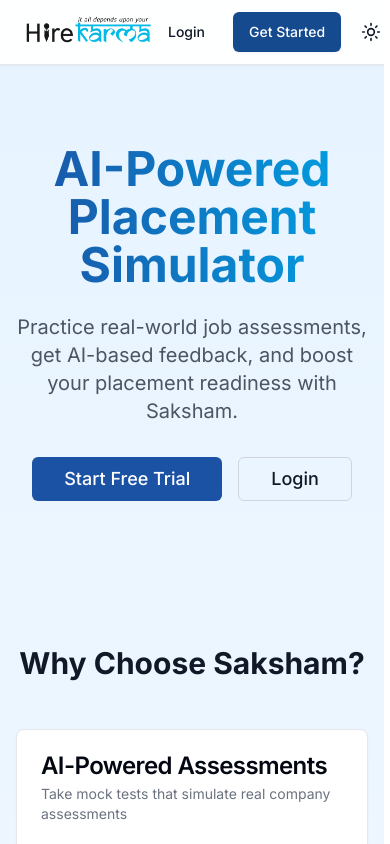
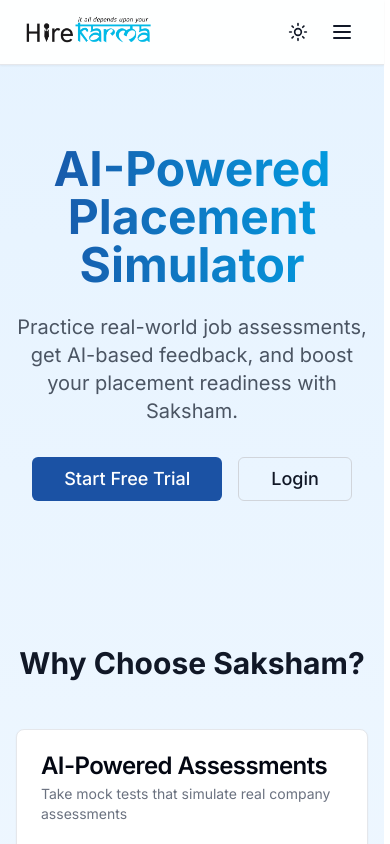
Before and after one commit to HIREKARMA1/saksham-ui, a Next.js app: page / in a window 390 px wide. Shown: the top 844 px of the page. Built offline with nearby package versions, Linux system fonts and the light colour scheme.

Commit message:
added a hamburger button

```diff
--- a/components/Navbar.tsx
+++ b/components/Navbar.tsx
@@ -4,16 +4,30 @@
 import Image from 'next/image'
 import { useTheme } from 'next-themes'
 import { useEffect, useState } from 'react'
+import { Menu, X } from 'lucide-react'
 import { Button } from '@/components/ui/button'
 import { ThemeToggle } from '@/components/ui/theme-toggle'
 
 export function Navbar() {
     const { theme } = useTheme()
     const [mounted, setMounted] = useState(false)
+    const [mobileMenuOpen, setMobileMenuOpen] = useState(false)
 
     useEffect(() => {
         setMounted(true)
     }, [])
+
+    // Close mobile menu when clicking outside or on a link
+    useEffect(() => {
+        if (mobileMenuOpen) {
+            document.body.style.overflow = 'hidden'
+        } else {
+            document.body.style.overflow = 'unset'
+        }
+        return () => {
+            document.body.style.overflow = 'unset'
+        }
+    }, [mobileMenuOpen])
 
     return (
         <header className="border-b border-gray-200 dark:border-gray-700 bg-white/95 dark:bg-gray-900/95 backdrop-blur-md sticky top-0 z-50 shadow-sm">
@@ -42,8 +56,8 @@
                         </div>
                     </Link>
 
-                    {/* Right Section */}
-                    <div className="flex items-center gap-3">
+                    {/* Desktop Navigation */}
+                    <div className="hidden md:flex items-center gap-3">
                         <Link href="/auth/login">
                             <Button
                                 variant="ghost"
@@ -61,8 +75,57 @@
                         </Link>
                         <ThemeToggle />
                     </div>
+
+                    {/* Mobile Menu Button */}
+                    <div className="flex md:hidden items-center gap-2">
+                        <ThemeToggle />
+                        <Button
+                            variant="ghost"
+                            size="icon"
+                            onClick={() => setMobileMenuOpen(!mobileMenuOpen)}
+                            className="h-9 w-9"
+                            aria-label="Toggle menu"
+                        >
+                            {mobileMenuOpen ? (
+                                <X className="h-6 w-6" />
+                            ) : (
+                                <Menu className="h-6 w-6" />
+                            )}
+                        </Button>
+                    </div>
                 </div>
             </div>
+
+            {/* Mobile Menu */}
+            {mobileMenuOpen && (
+                <div className="md:hidden border-t border-gray-200 dark:border-gray-700 bg-white dark:bg-gray-900">
+                    <div className="container mx-auto px-6 py-4 space-y-3">
+                        <Link
+                            href="/auth/login"
+                            onClick={() => setMobileMenuOpen(false)}
+                            className="block"
+                        >
+                            <Button
+                                variant="ghost"
+                                className="w-full justify-start font-medium hover:bg-gray-100 dark:hover:bg-gray-800"
+                            >
+                                Login
+                            </Button>
+                        </Link>
+                        <Link
+                            href="/auth/register"
+                            onClick={() => setMobileMenuOpen(false)}
+                            className="block"
+                        >
+                            <Button
+                                className="w-full font-medium bg-primary-600 hover:bg-primary-700 text-white shadow-sm"
+                            >
+                                Get Started
+                            </Button>
+                        </Link>
+                    </div>
+                </div>
+            )}
         </header>
     )
 }
```
